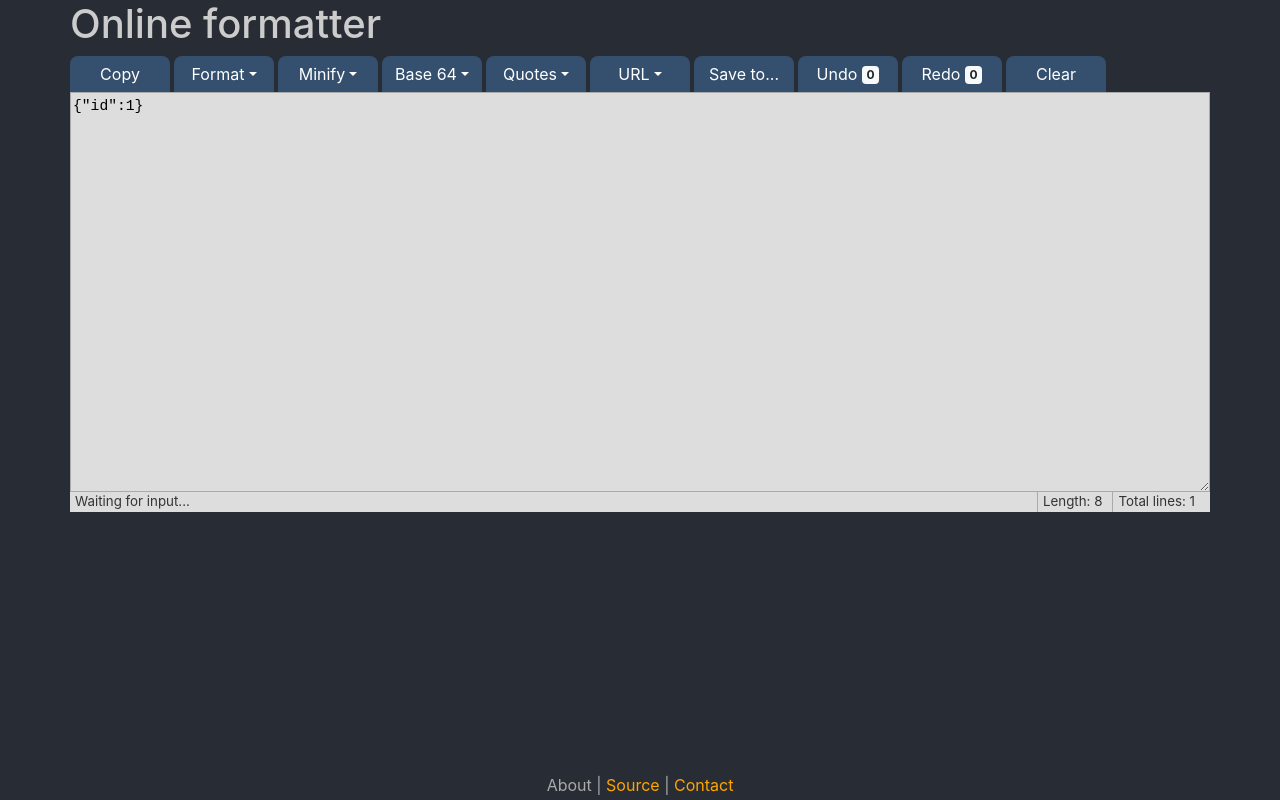
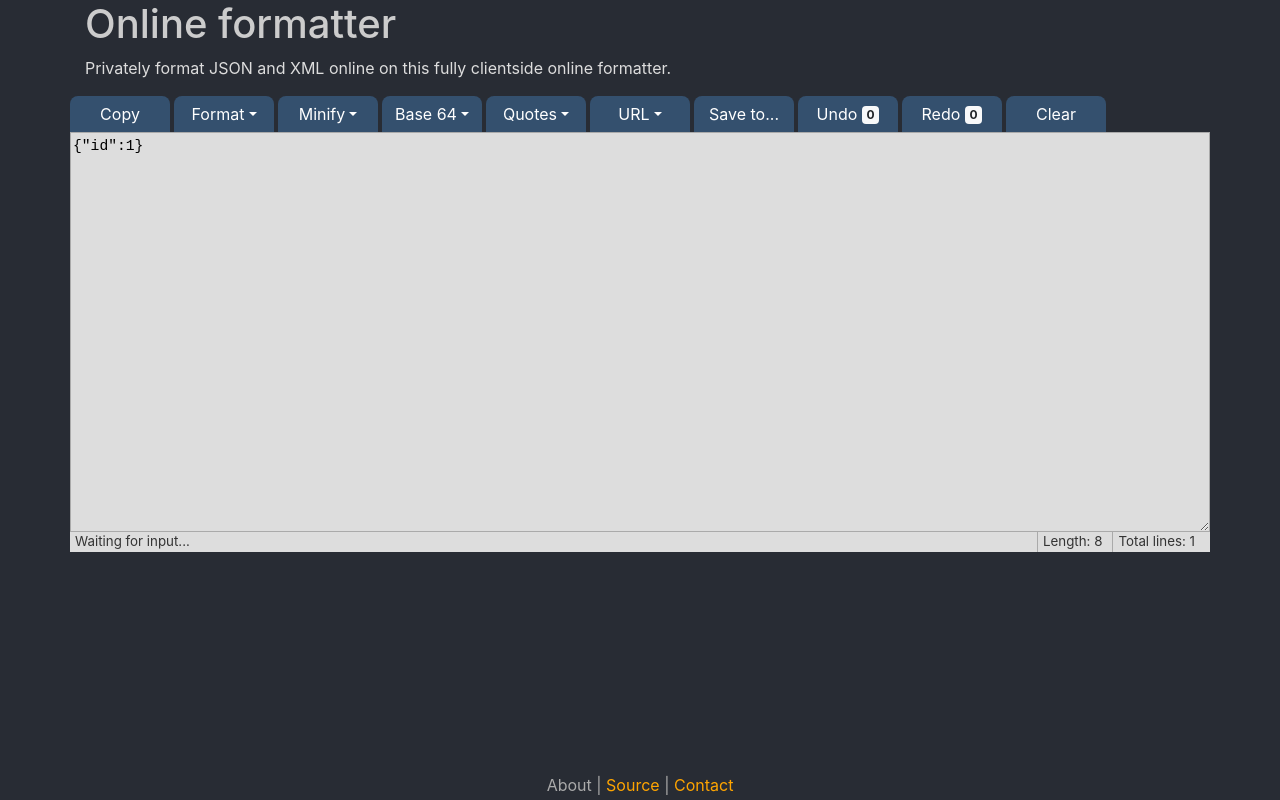
Before and after one commit to aaronarriero/onlineformatter, a React (Create React App) app: page / in a window 1280 px wide. Built offline with nearby package versions, Linux system fonts and the light colour scheme.

Commit message:
Added a bit of a description and removed React logo.

```diff
--- a/src/components/Header.js
+++ b/src/components/Header.js
@@ -1,11 +1,14 @@
 import React, {Component} from "react";
-import {Row} from "react-bootstrap";
+import {Col, Row} from "react-bootstrap";
 
 class Header extends Component {
     render() {
         return (
             <Row>
-                <h1>Online formatter</h1>
+                <Col>
+                    <h1>Online formatter</h1>
+                    <p>Privately format JSON and XML online on this fully clientside online formatter.</p>
+                </Col>
             </Row>
         );
     }
```
Also changed, not shown: src/logo.svg (deleted).
